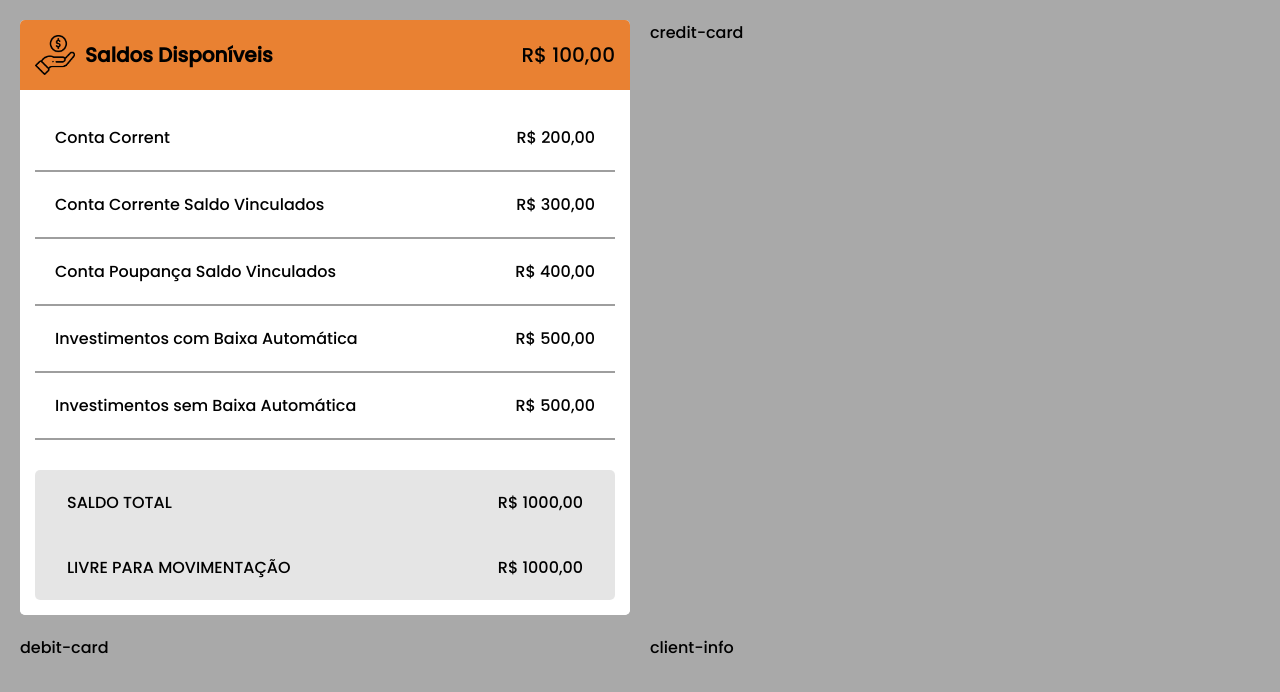
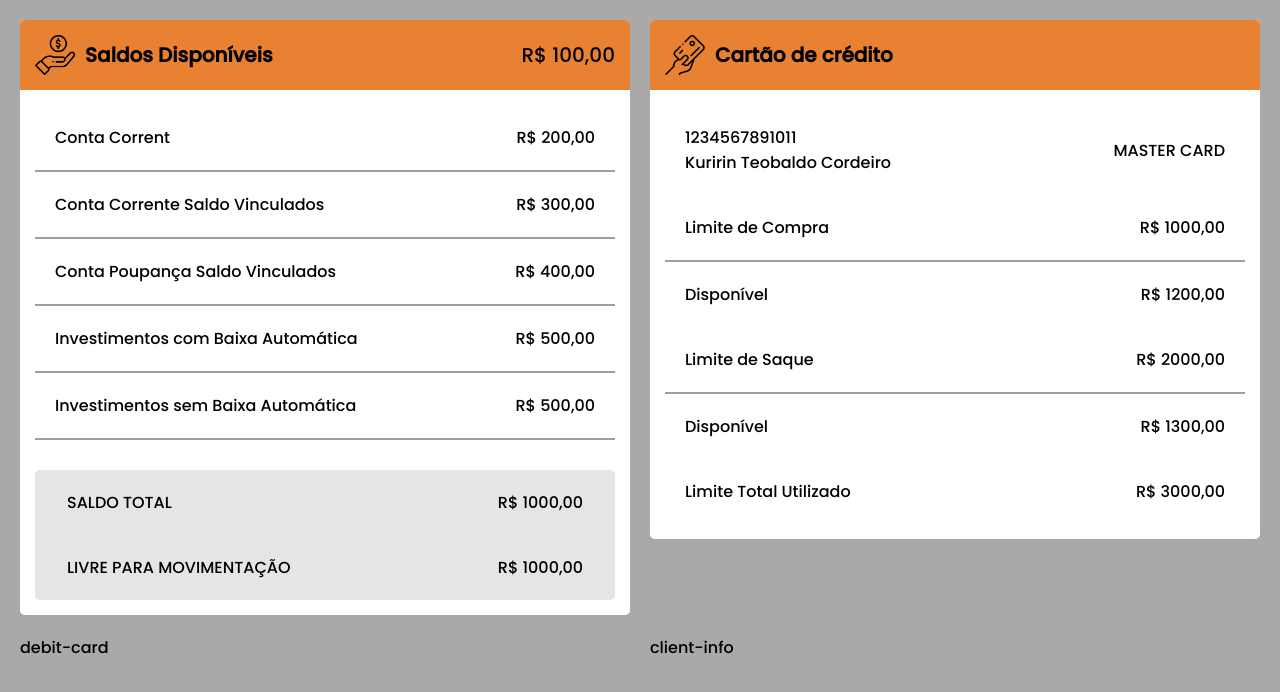
Before and after one commit to thiago-desenv/layout-cards-base-angular-refactored, an Angular app: page / in a window 1280 px wide. Shown: the top 692 px of the page. Built offline with nearby package versions, Linux system fonts and the light colour scheme.

Commit message:
Criado o componente, html e css de credit-card

```diff
--- a/src/app/app.component.html
+++ b/src/app/app.component.html
@@ -3,7 +3,7 @@
    <app-balance-card></app-balance-card>
   </div>
   <div class="item">
-    credit-card
+    <app-credit-card></app-credit-card>
   </div>
   <div class="item">
     debit-card
--- a/src/app/app.module.ts
+++ b/src/app/app.module.ts
@@ -3,11 +3,13 @@
 
 import { AppComponent } from './app.component';
 import { BalanceCardComponent } from './components/balance-card/balance-card.component';
+import { CreditCardComponent } from './components/credit-card/credit-card.component';
 
 @NgModule({
   declarations: [
     AppComponent,
-    BalanceCardComponent
+    BalanceCardComponent,
+    CreditCardComponent
   ],
   imports: [
     BrowserModule
--- /dev/null
+++ b/src/app/components/credit-card/credit-card.component.html
@@ -0,0 +1,41 @@
+<div class="ca-c-card">
+  <div class="ca-c-card__header">
+    <div class="credit-card__header-title">
+      <img class="credit-card__header-icon" src="assets/icons/icon-credit-card.png" alt="Ícone cartão de crédito">
+      <h1>Cartão de crédito</h1>
+    </div>
+  </div>
+  <div class="ca-c-card__content">
+    <div class="credit-card__content-item">
+      <p>1234567891011 <br>
+      Kuririn Teobaldo Cordeiro</p>
+      <p>MASTER CARD</p>
+    </div>
+    <div class="credit-card__content-item">
+      <p>Limite de Compra</p>
+      <p>R$ 1000,00</p>
+    </div>
+
+    <div class="credit-card__content-line"></div>
+
+    <div class="credit-card__content-item">
+      <p>Disponível</p>
+      <p>R$ 1200,00</p>
+    </div>
+    <div class="credit-card__content-item">
+      <p>Limite de Saque</p>
+      <p>R$ 2000,00</p>
+    </div>
+
+    <div class="credit-card__content-line"></div>
+
+    <div class="credit-card__content-item">
+      <p>Disponível</p>
+      <p>R$ 1300,00</p>
+    </div>
+    <div class="credit-card__content-item">
+      <p>Limite Total Utilizado</p>
+      <p>R$ 3000,00</p>
+    </div>
+  </div>
+</div>
--- /dev/null
+++ b/src/app/components/credit-card/credit-card.component.scss
@@ -0,0 +1,29 @@
+.credit-card {
+  &__header-title {
+    display: flex;
+    align-items: center;
+
+    h1 {
+      font-size: 20px;
+    }
+  }
+
+  &__header-icon {
+    width: 40px;
+    margin-right: 10px;
+  }
+
+  &__content-item {
+    display: flex;
+    align-items: center;
+    padding: 20px;
+
+    p:nth-of-type(1) {
+      margin-right: auto;
+    }
+  }
+
+  &__content-line {
+    border: 0.5px solid #9e9e9e;
+  }
+}
```
Also changed, not shown: src/app/components/credit-card/credit-card.component.ts (added, +10 -0 lines), 1 other file (tests, documents, lock files or other folders).
